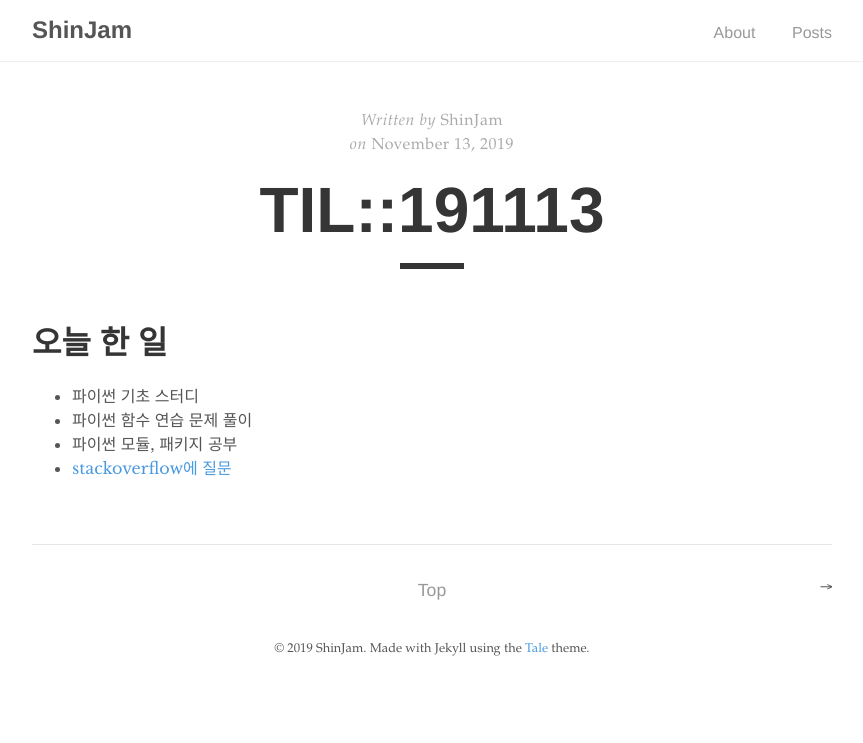
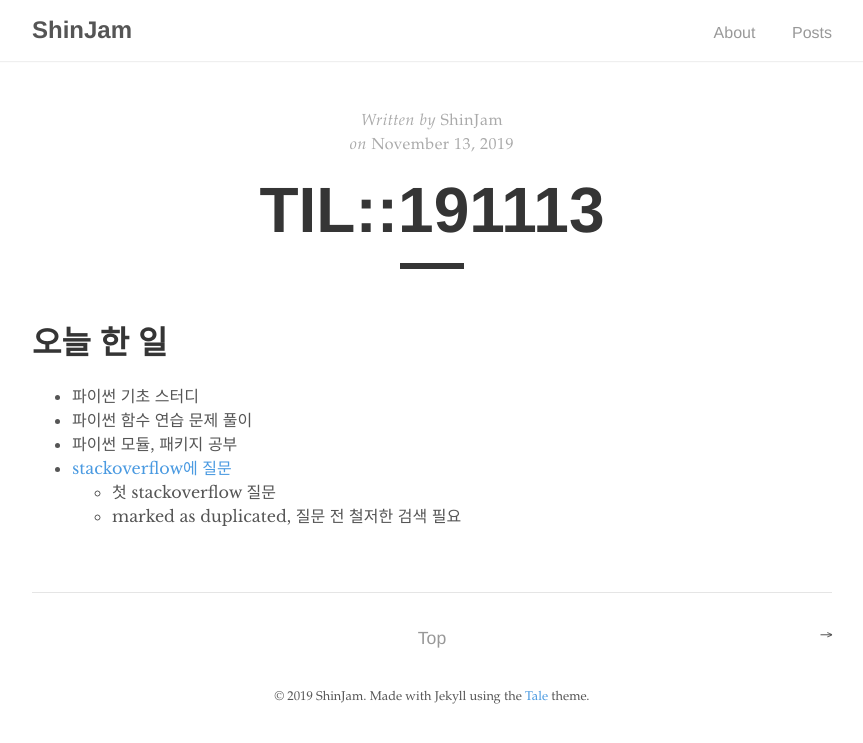
Before and after one commit to ShinJam/shinjam.github.io, a Jekyll site: the page built from _posts/2019-11-13-til-191113.md, in a window 1280 px wide. Shown: the top 743 px of the page, without its empty margins (208-1071 px from the left). Built offline with Jekyll 4.4.1, drawn with Linux system fonts in a browser that asks for light colours.

```diff
--- a/_posts/2019-11-13-til-191113.md
+++ b/_posts/2019-11-13-til-191113.md
@@ -10,3 +10,5 @@
 - 파이썬 함수 연습 문제 풀이
 - 파이썬 모듈, 패키지 공부
 - [stackoverflow에 질문](https://stackoverflow.com/questions/58833480/why-does-unpacking-is-not-working-in-python)
+  * 첫 stackoverflow 질문
+  * marked as duplicated, 질문 전 철저한 검색 필요
```
